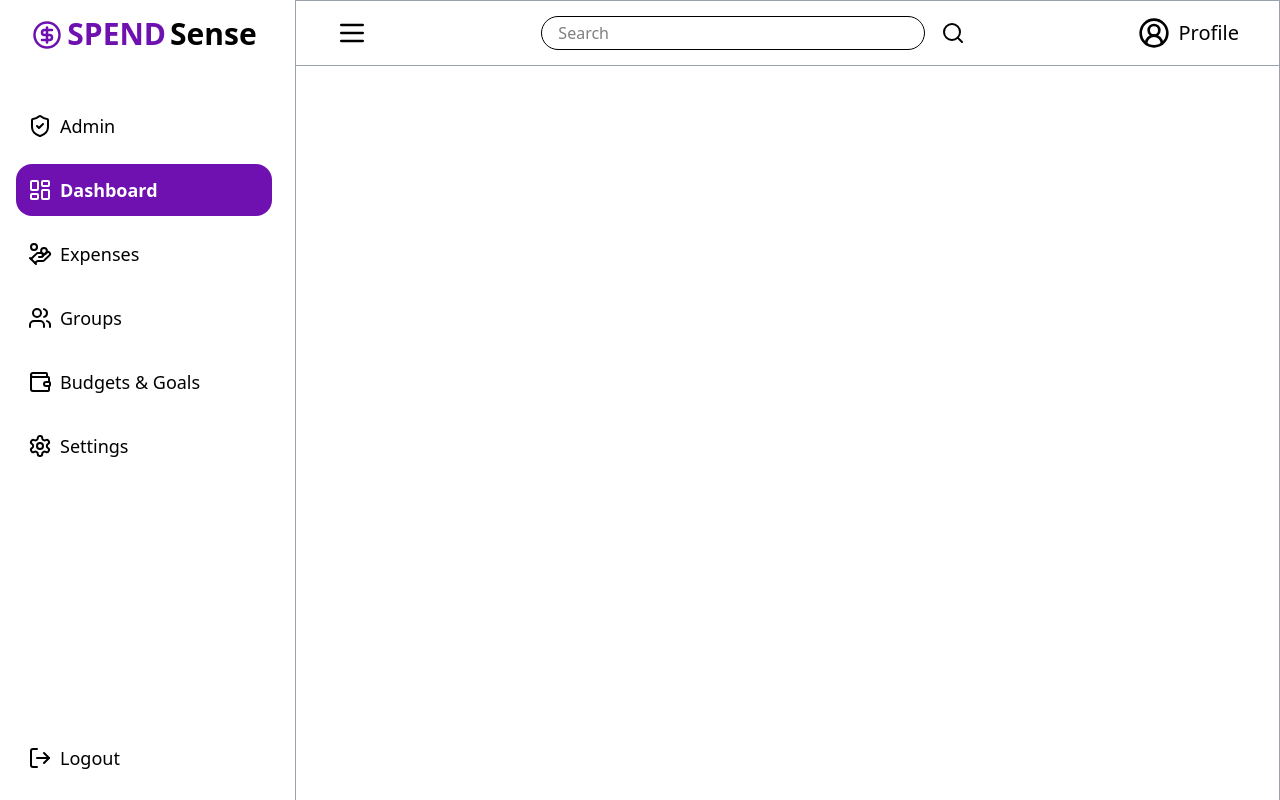
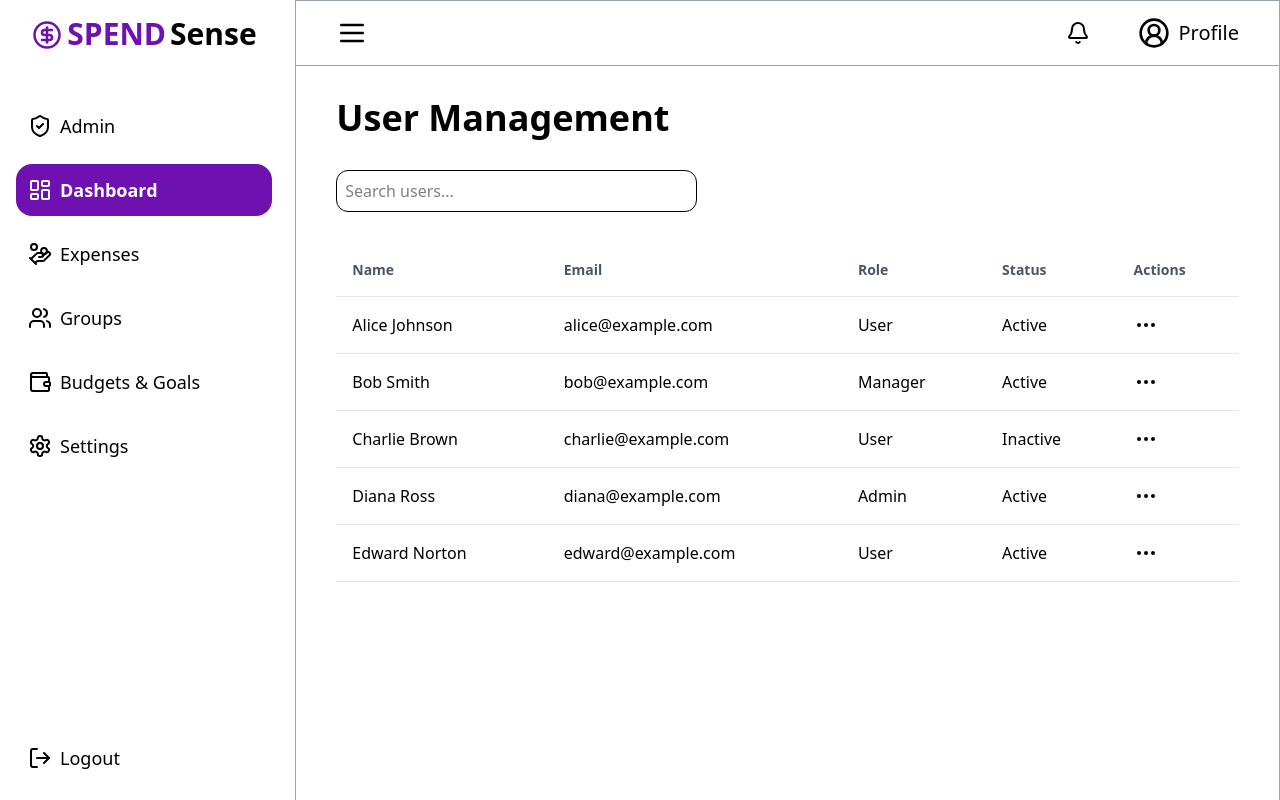
Before and after one commit to madhav2606/Expense-Tracker-Opensoft, a React (Vite) app in the folder frontend/: page /admin/users in a window 1280 px wide. Before the commit this address led to /. Shown: the top 800 px of the page. Built offline with nearby package versions, Linux system fonts and the light colour scheme.

Commit message:
admin user management ui

```diff
--- /dev/null
+++ b/frontend/src/components/Admin/UserManage.jsx
@@ -0,0 +1,80 @@
+import { MoreHorizontal } from 'lucide-react'
+import React, { useState, useEffect, useRef } from 'react'
+
+const users = [
+    { id: 1, name: "Alice Johnson", email: "alice@example.com", role: "User", status: "Active" },
+    { id: 2, name: "Bob Smith", email: "bob@example.com", role: "Manager", status: "Active" },
+    { id: 3, name: "Charlie Brown", email: "charlie@example.com", role: "User", status: "Inactive" },
+    { id: 4, name: "Diana Ross", email: "diana@example.com", role: "Admin", status: "Active" },
+    { id: 5, name: "Edward Norton", email: "edward@example.com", role: "User", status: "Active" },
+]
+
+const UserManage = () => {
+    const [isOpen, setIsOpen] = useState(null);
+    const [searchQuery, setSearchQuery] = useState('');
+    const [filteredUsers, setFilteredUsers] = useState(users);
+
+    useEffect(() => {
+        setFilteredUsers(
+            users.filter((user) =>
+                user.name.toLowerCase().includes(searchQuery.toLowerCase()) ||
+                user.email.toLowerCase().includes(searchQuery.toLowerCase())
+            )
+        );
+    }, [searchQuery]);
+
+    return (
+        <div className='flex flex-col gap-8 mx-10'>
+            <h1 className='text-4xl mt-8 font-bold'>User Management</h1>
+            <div className='flex items-center space-x-5'>
+                <input type="text"
+                    placeholder='Search users...'
+                    value={searchQuery}
+                    onChange={(e) => setSearchQuery(e.target.value)}
+                    className='p-2 rounded-xl border w-2/5'
+                />
+                {/* <button className='px-4 p-2 text-white bg-purple-800 rounded-xl hover:cursor-pointer'>Search</button> */}
+            </div>
+            <table className="min-w-full border-collapse">
+                <thead>
+                    <tr className="text-left">
+                        <th className="p-4 border-b border-gray-200 text-sm text-gray-600 col-span-2">Name</th>
+                        <th className="p-4 border-b border-gray-200 text-sm text-gray-600">Email</th>
+                        <th className="p-4 border-b border-gray-200 text-sm text-gray-600">Role</th>
+                        <th className="p-4 border-b border-gray-200 text-sm text-gray-600">Status</th>
+                        <th className="p-4 border-b border-gray-200 text-sm text-gray-600">Actions</th>
+                    </tr>
+                </thead>
+                <tbody>
+                    {filteredUsers.length > 0 ? (filteredUsers?.map((user, index) => (
+                        <tr key={index} className="relative hover:bg-gray-50">
+                            <td className="p-4 border-b border-gray-200">{user.name}</td>
+                            <td className="p-4 border-b border-gray-200">{user.email}</td>
+                            <td className="p-4 border-b border-gray-200">{user.role}</td>
+                            <td className="p-4 border-b border-gray-200">{user.status}</td>
+                            <td
+                                className="p-4 border-b border-gray-200 hover:cursor-pointer"
+                                onClick={() => setIsOpen(isOpen === index ? null : index)}
+                            >
+                                <MoreHorizontal />
+                            </td>
+                            {isOpen === index && (
+                                <ul className="absolute right-10 top-14 bg-purple-800 text-white p-2 z-50 rounded-xl shadow-md">
+                                    <li className="p-2 hover:bg-purple-600 cursor-pointer">Edit User</li>
+                                    <li className="p-2 hover:bg-purple-600 cursor-pointer">Change Role</li>
+                                    <li className="p-2 hover:bg-purple-600 cursor-pointer">Deactivate User</li>
+                                </ul>
+                            )}
+                        </tr>
+                    ))) : (
+                        <tr>
+                            <td>No users found</td>
+                        </tr>
+                    )}
+                </tbody>
+            </table>
+        </div>
+    )
+}
+
+export default UserManage
--- a/frontend/src/components/AppLayout/App.jsx
+++ b/frontend/src/components/AppLayout/App.jsx
@@ -9,13 +9,17 @@ import Settings from "../AppSettings/Settings"
 import ExpenseList from "../Dashboard/ExpenseList"
 import SignUpPage from "../Authentication/SignUpPage"
 import SignInPage from "../Authentication/SignInPage"
+import UserManage from "../Admin/UserManage"
 
 function App() {
   return (
     <div className="min-h-screen">
         <Routes>
           <Route path="/expenses" element={<ExpenseList />} />
+
           <Route path="/admin" element={<AdminDash />} />
+          <Route path="/admin/users" element={<UserManage />} />
+
           <Route path="/budget" element={<BudgetGoals />} />
           <Route path="/groups" element={<GroupBill />} />
           <Route path="/settings" element={<Settings />} />
--- a/frontend/src/components/AppLayout/Navbar.jsx
+++ b/frontend/src/components/AppLayout/Navbar.jsx
@@ -1,22 +1,26 @@
 import React from 'react'
-import { CircleUserRound, Menu, Search,CircleDollarSign } from 'lucide-react';
+import { CircleUserRound, Menu, Search, CircleDollarSign, Bell } from 'lucide-react';
 
 const Navbar = ({ isOpen, toggleSidebar }) => {
     return (
         <div className='h-12 flex items-center justify-between p-4 py-8 px-10 border-b-1 border-gray-400'>
             <div className='flex items-center space-x-5'>
-            <button onClick={toggleSidebar} className='hover:cursor-pointer'><Menu className='w-8 h-8' /></button>
-            {!isOpen && <h1 className='flex items-center space-x-1 mx-auto'>
-                <CircleDollarSign className='text-purple-800 pt-0.5 w-8 h-8' />
-                <p className='text-purple-800 text-3xl font-bold'>SPEND</p><p className='text-3xl font-bold'>Sense</p>
-            </h1>}
+                <button onClick={toggleSidebar} className='hover:cursor-pointer'><Menu className='w-8 h-8' /></button>
+                {!isOpen && <h1 className='flex items-center space-x-1 mx-auto'>
+                    <CircleDollarSign className='text-purple-800 pt-0.5 w-8 h-8' />
+                    <p className='text-purple-800 text-3xl font-bold'>SPEND</p><p className='text-3xl font-bold'>Sense</p>
+                </h1>}
             </div>
-            <div className='flex space-x-4'>
+            {/* <div className='flex space-x-4'>
                 <input type="text" name="" id="" placeholder='Search' className='p-1 px-4 rounded-full  w-96  border ' />
                 <button onClick={() => { }} className='hover:cursor-pointer'><Search /></button>
+            </div> */}
+            <div className='flex gap-10'>
+            <Bell className='hover:cursor-pointer hover:bg-gray-200 p-2 w-10 h-10 rounded-full' />
+            <div className='flex items-center gap-2 text-xl hover:cursor-pointer'>
+
+                <CircleUserRound className='w-8 h-8' />Profile
             </div>
-            <div className='flex items-center gap-2 text-xl hover:cursor-pointer'>
-                <CircleUserRound className='w-8 h-8' />Profile
             </div>
         </div>
     )
```
